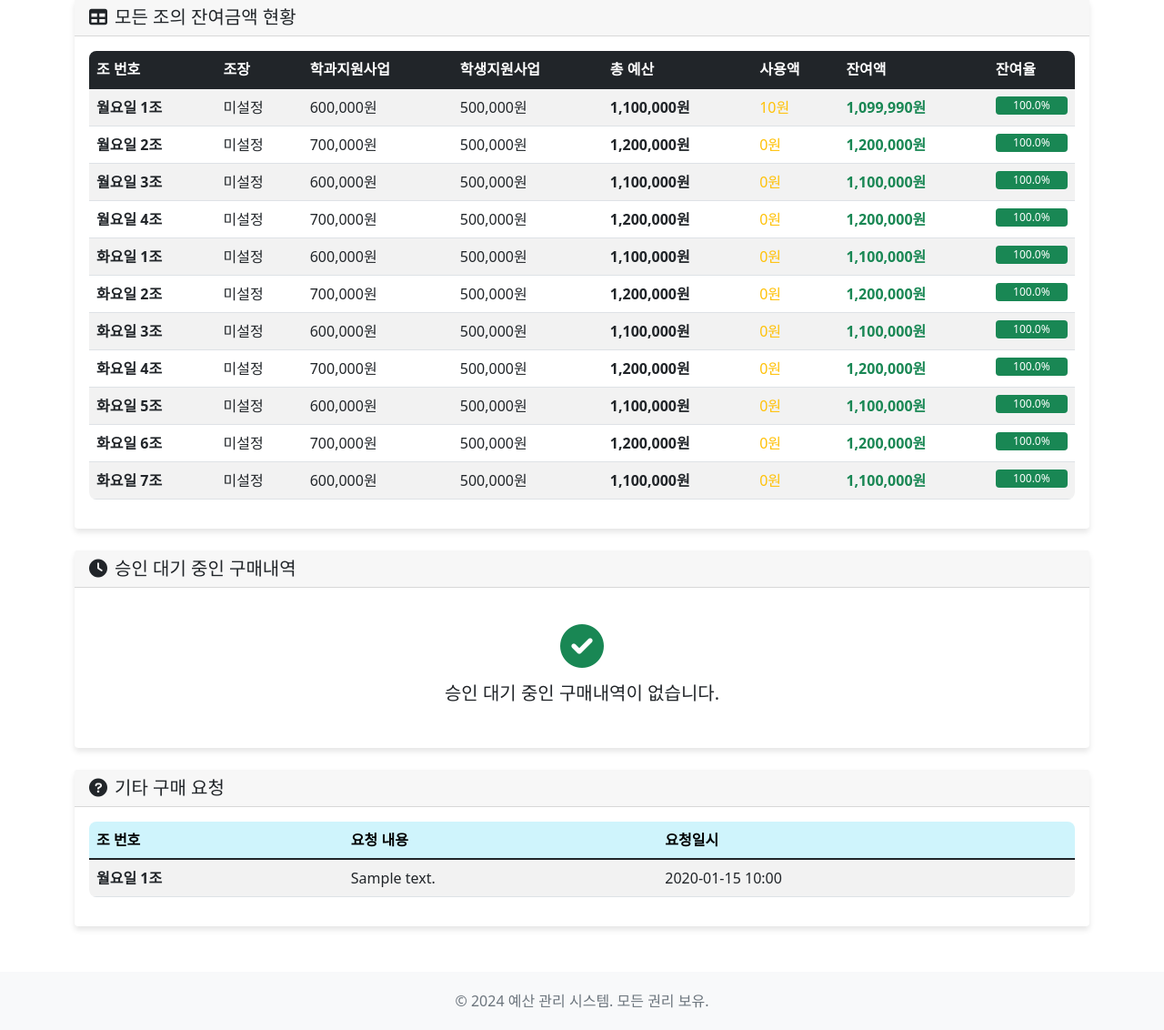
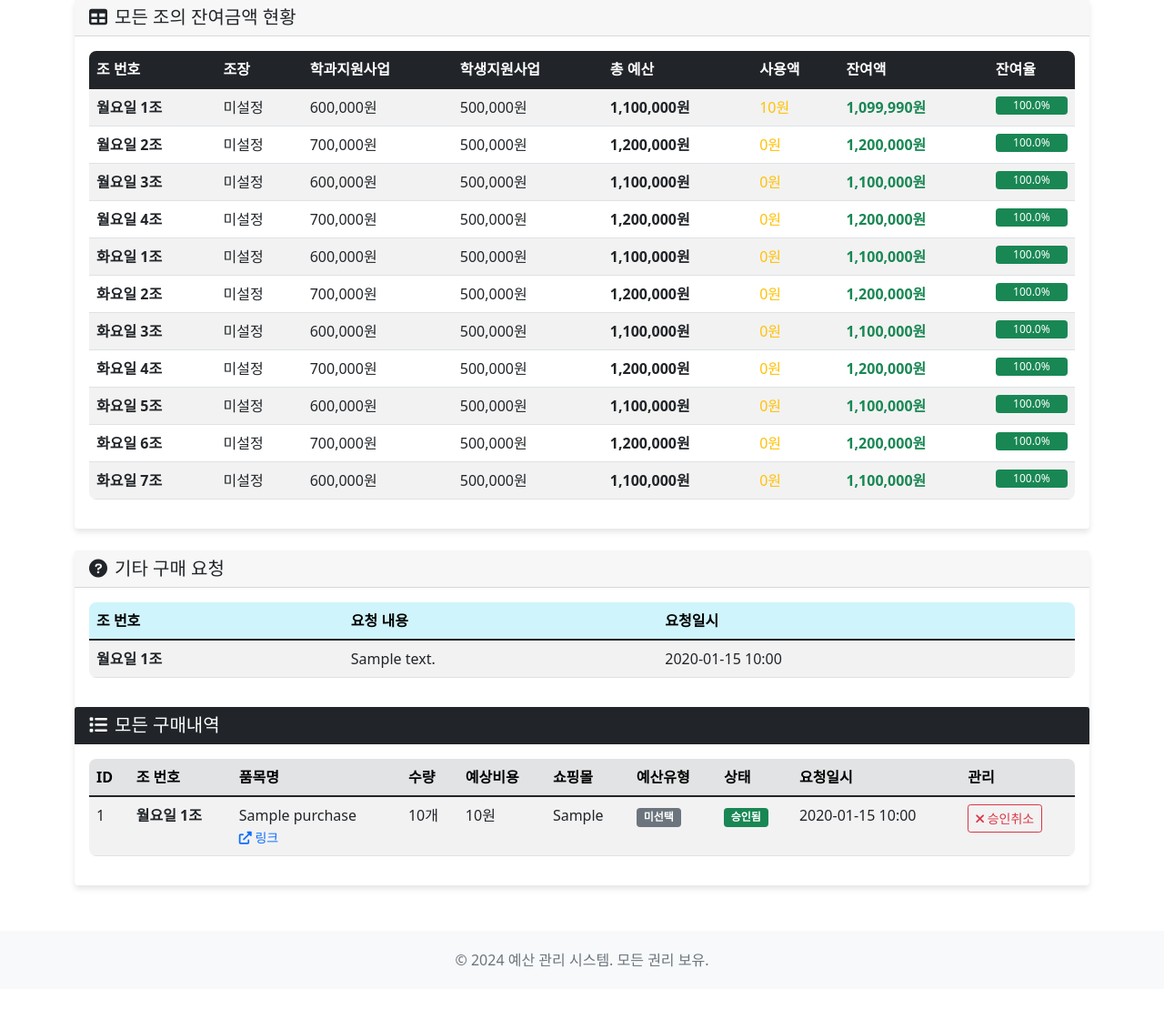
Before and after one commit to lbin817/MSE, a Flask app: page /admin in a window 1280 px wide. Shown: the part 450-1582 px from the top of the page at 91% size. After the commit the page ends 1513 px from the top, so only its background shows below. Run offline with Flask 3, Linux system fonts and the light colour scheme; the visitor is signed in with stand-in values (Sample User, id 1); data comes from the database, SQL or seed files in the repository; tables that the repository leaves empty hold one stand-in row (values such as "Sample post").

Commit message:
Add files via upload

```diff
--- a/templates/admin.html
+++ b/templates/admin.html
@@ -124,67 +124,6 @@
     </div>
 </div>
 
-<!-- 승인 대기 중인 구매내역 -->
-<div class="row mb-4">
-    <div class="col-12">
-        <div class="card">
-            <div class="card-header">
-                <h5 class="mb-0">
-                    <i class="fas fa-clock me-2"></i>승인 대기 중인 구매내역
-                </h5>
-            </div>
-            <div class="card-body">
-                {% if pending_purchases %}
-                <div class="table-responsive">
-                    <table class="table table-striped">
-                        <thead class="table-warning">
-                            <tr>
-                                <th>조 번호</th>
-                                <th>품목명</th>
-                                <th>수량</th>
-                                <th>예상비용</th>
-                                <th>쇼핑몰</th>
-                                <th>링크</th>
-                                <th>업로드일시</th>
-                                <th>승인</th>
-                            </tr>
-                        </thead>
-                        <tbody>
-                            {% for purchase in pending_purchases %}
-                            <tr>
-                                <td><strong>{{ purchase.team.name }}</strong></td>
-                                <td>{{ purchase.item_name }}</td>
-                                <td>{{ purchase.quantity }}개</td>
-                                <td class="text-primary"><strong>{{ "{:,}".format(purchase.estimated_cost) }}원</strong></td>
-                                <td>{{ purchase.store }}</td>
-                                <td>
-                                    <a href="{{ purchase.link }}" target="_blank" class="btn btn-sm btn-outline-primary">
-                                        <i class="fas fa-external-link-alt"></i>
-                                    </a>
-                                </td>
-                                <td>{{ purchase.created_at.strftime('%Y-%m-%d %H:%M') }}</td>
-                                <td>
-                                    <a href="{{ url_for('approve_purchase', purchase_id=purchase.id) }}"
-                                       class="btn btn-success btn-sm"
-                                       onclick="return confirm('이 구매내역을 승인하시겠습니까?')">
-                                        <i class="fas fa-check me-1"></i>승인
-                                    </a>
-                                </td>
-                            </tr>
-                            {% endfor %}
-                        </tbody>
-                    </table>
-                </div>
-                {% else %}
-                <div class="text-center py-4">
-                    <i class="fas fa-check-circle fa-3x text-success mb-3"></i>
-                    <h5>승인 대기 중인 구매내역이 없습니다.</h5>
-                </div>
-                {% endif %}
-            </div>
-        </div>
-    </div>
-</div>
 
 <!-- 기타 구매 요청 -->
 <div class="row">
@@ -229,4 +168,104 @@
         </div>
     </div>
 </div>
+
+<!-- 모든 구매내역 리스트 -->
+<div class="row mb-4">
+    <div class="col-12">
+        <div class="card">
+            <div class="card-header bg-dark text-white">
+                <h5 class="mb-0">
+                    <i class="fas fa-list me-2"></i>모든 구매내역
+                </h5>
+            </div>
+            <div class="card-body">
+                {% if all_purchases %}
+                <div class="table-responsive">
+                    <table class="table table-striped">
+                        <thead class="table-secondary">
+                            <tr>
+                                <th>ID</th>
+                                <th>조 번호</th>
+                                <th>품목명</th>
+                                <th>수량</th>
+                                <th>예상비용</th>
+                                <th>쇼핑몰</th>
+                                <th>예산유형</th>
+                                <th>상태</th>
+                                <th>요청일시</th>
+                                <th>관리</th>
+                            </tr>
+                        </thead>
+                        <tbody>
+                            {% for purchase in all_purchases %}
+                            <tr>
+                                <td>{{ purchase.id }}</td>
+                                <td><strong>{{ purchase.team.name }}</strong></td>
+                                <td>
+                                    <div class="text-break">{{ purchase.item_name }}</div>
+                                    {% if purchase.link %}
+                                    <small class="text-muted">
+                                        <a href="{{ purchase.link }}" target="_blank" class="text-decoration-none">
+                                            <i class="fas fa-external-link-alt"></i> 링크
+                                        </a>
+                                    </small>
+                                    {% endif %}
+                                </td>
+                                <td>{{ purchase.quantity }}개</td>
+                                <td>{{ "{:,}".format(purchase.estimated_cost) }}원</td>
+                                <td>{{ purchase.store }}</td>
+                                <td>
+                                    {% if purchase.budget_type == 'department' %}
+                                        <span class="badge bg-primary">학과지원사업</span>
+                                    {% elif purchase.budget_type == 'student' %}
+                                        <span class="badge bg-success">학생지원사업</span>
+                                    {% else %}
+                                        <span class="badge bg-secondary">미선택</span>
+                                    {% endif %}
+                                </td>
+                                <td>
+                                    {% if purchase.is_approved %}
+                                        <span class="badge bg-success">승인됨</span>
+                                    {% else %}
+                                        <span class="badge bg-warning">대기중</span>
+                                    {% endif %}
+                                </td>
+                                <td>{{ purchase.created_at.strftime('%Y-%m-%d %H:%M') }}</td>
+                                <td>
+                                    {% if purchase.is_approved %}
+                                        <a href="{{ url_for('cancel_approval', purchase_id=purchase.id) }}"
+                                           class="btn btn-sm btn-outline-danger"
+                                           onclick="return confirm('승인을 취소하시겠습니까?')">
+                                            <i class="fas fa-times"></i> 승인취소
+                                        </a>
+                                    {% else %}
+                                        <form method="POST" action="{{ url_for('approve_purchase', purchase_id=purchase.id) }}" class="d-inline">
+                                            <div class="input-group input-group-sm">
+                                                <select name="budget_type" class="form-select" required>
+                                                    <option value="">예산 선택</option>
+                                                    <option value="department">학과지원사업</option>
+                                                    <option value="student">학생지원사업</option>
+                                                </select>
+                                                <button type="submit" class="btn btn-success btn-sm">
+                                                    <i class="fas fa-check"></i> 승인
+                                                </button>
+                                            </div>
+                                        </form>
+                                    {% endif %}
+                                </td>
+                            </tr>
+                            {% endfor %}
+                        </tbody>
+                    </table>
+                </div>
+                {% else %}
+                <div class="text-center py-4">
+                    <i class="fas fa-shopping-cart fa-3x text-muted mb-3"></i>
+                    <h5>구매내역이 없습니다.</h5>
+                </div>
+                {% endif %}
+            </div>
+        </div>
+    </div>
+</div>
 {% endblock %}
```
Also changed, not shown: simple_flask.py (+57 -5 lines), templates/check_balance.html (+60 -0 lines).
